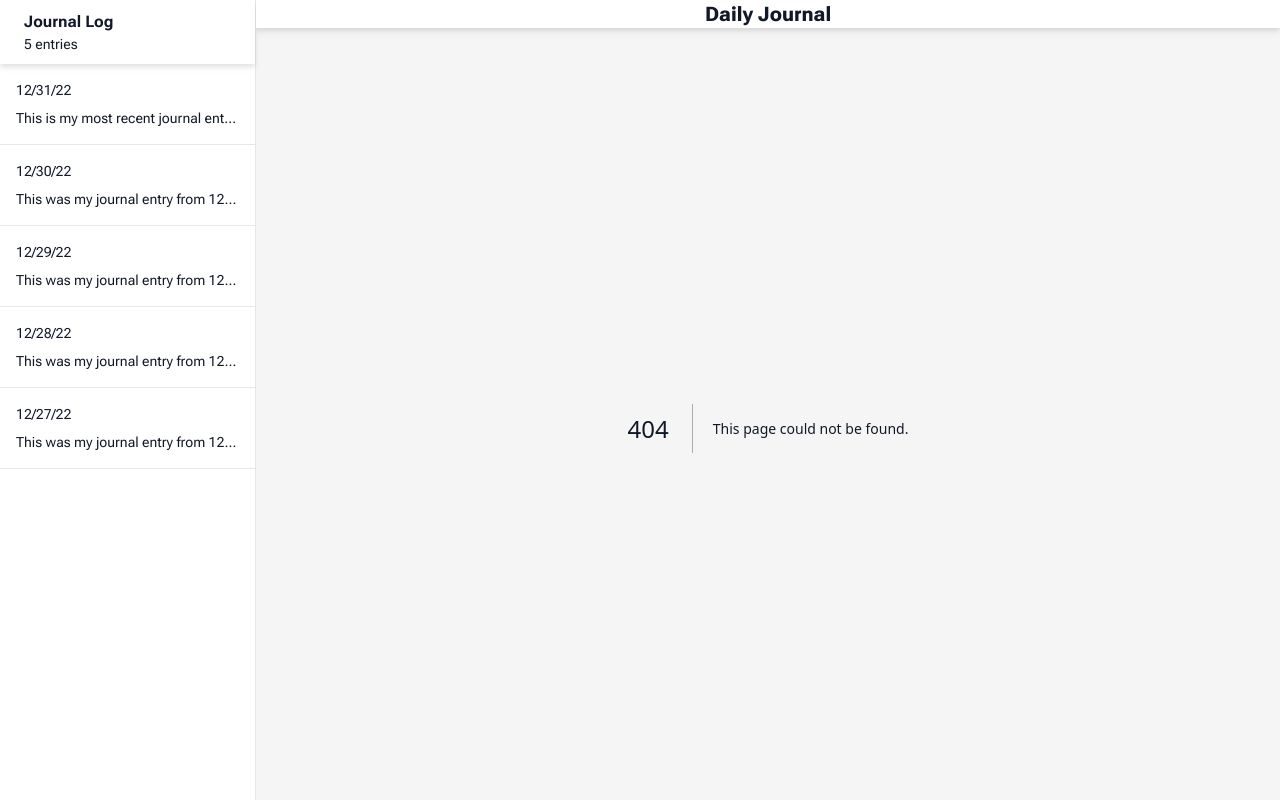
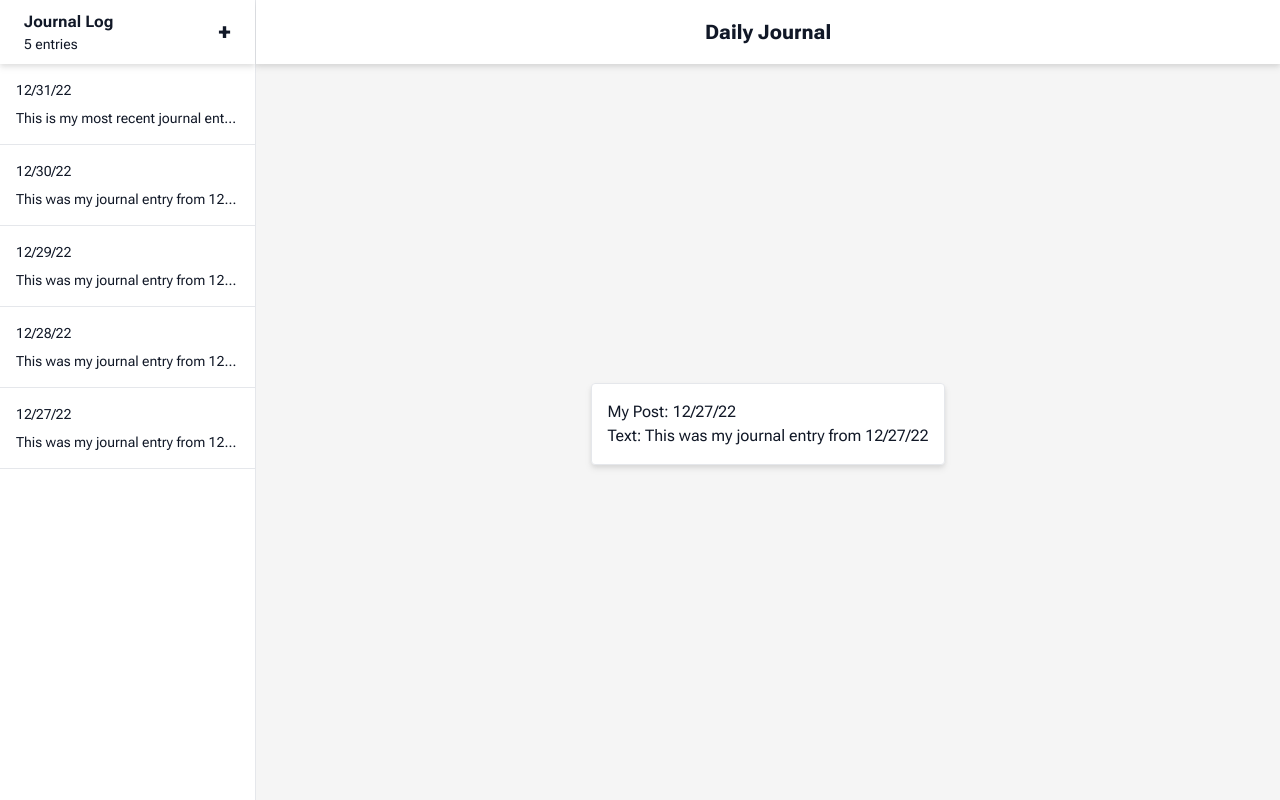
Before and after one commit to zhamann/daily-journal, a Next.js app: page /12-27-22 in a window 1280 px wide. Before the commit this address had no page. Built offline with nearby package versions, Linux system fonts and the light colour scheme.

Commit message:
Added dynamic routes for journal logs

```diff
--- /dev/null
+++ b/app/[slug]/page.tsx
@@ -0,0 +1,35 @@
+import React from 'react';
+import data from '@/data/journal.json';
+
+interface JournalProps {
+    params: {
+        slug: string
+    }
+}
+
+interface JournalEntry {
+    date: string;
+    text: string;
+}
+
+interface JournalData {
+    journal: JournalEntry[];
+}
+
+const journalData: JournalData = data as JournalData;
+const journal: JournalEntry[] = journalData.journal;
+
+const JournalPage: React.FC<JournalProps> = ({ params }) => {
+    const date = params.slug?.replaceAll('-', '/');
+    const entry = journal.find((item) => item.date === date);
+    const text = entry?.text || "Entry not found.";
+
+    return (
+        <div>
+            <div>My Post: {date}</div>
+            <div>Text: {text}</div>
+        </div>
+    );
+};
+
+export default JournalPage;
--- a/app/layout.tsx
+++ b/app/layout.tsx
@@ -1,10 +1,8 @@
 import React from 'react';
 import './globals.css';
 import { Roboto_Flex } from 'next/font/google';
-import JournalLog from '@/components/journal-log';
-import data from '@/data/journal.json'
+import SideBar from '@/components/sidebar';
 
-const journalLength = data.journal.length
 
 const roboto_flex = Roboto_Flex({
   subsets: ['latin'],
@@ -26,20 +24,18 @@ export default function RootLayout({
     <html lang="en">
       <body className={roboto_flex.className}>
         <div className="relative flex h-[calc(100dvh)] text-gray-900">
-          <div className="w-64 h-full border-r border-gray-200">
-            <div className="h-16 bg-white px-6 drop-shadow-md flex flex-col justify-center">
-              <div className="text-md font-bold">Journal Log</div>
-              <div className="text-sm">{journalLength} entries</div>
-            </div>
-            <div className="h-[calc(100dvh-4rem)] overflow-y-auto bg-white">
-              <JournalLog />
-            </div>
-          </div>
+          <SideBar />
           <main className="flex flex-1 flex-col overflow-y-hidden">
             <header className="h-16 bg-white px-6 drop-shadow-md flex items-center justify-center">
               <a className="text-xl font-extrabold">Daily Journal</a>
             </header>
-            <div className="flex flex-1 items-center justify-center bg-[#F5F5F5]">{children}</div>
+            <div className="flex flex-1 items-center justify-center bg-[#F5F5F5]">
+              <div className='card-wrapper flex justify-center max-w-2xl'>
+                <div className={'card border p-4 drop-shadow-md rounded mb-4 bg-white flex flex-col'}>
+                  {children}
+                </div>
+              </div>
+            </div>
           </main>
         </div>
       </body>
--- a/components/journal-card.tsx
+++ b/components/journal-card.tsx
@@ -7,7 +7,7 @@ interface JournalCardProps {
 
 const JournalCard: React.FC<JournalCardProps> = ({ date, text }) => {
     return (
-      <a href='#' className="border-b border-gray-200 p-4 text-sm bg-white flex flex-col">
+      <a href={`/${date?.replaceAll('/','-')}`} className="border-b border-gray-200 p-4 text-sm bg-white flex flex-col">
         <div className="mb-2">{date}</div>
         <div className="truncate">{text}</div>
       </a>
--- /dev/null
+++ b/components/sidebar.tsx
@@ -0,0 +1,28 @@
+import React from 'react';
+
+import JournalLog from './journal-log';
+import data from '@/data/journal.json'
+
+const journalLength = data.journal.length
+
+
+const SideBar = () => {
+    return (
+        <div className="w-64 h-full border-r border-gray-200">
+            <div className="h-16 bg-white px-6 drop-shadow-md flex justify-between">
+                <div className="flex flex-col justify-center">
+                    <div className="text-md font-bold">Journal Log</div>
+                    <div className="text-sm">{journalLength} entries</div>
+                </div>
+                <div className="text-2xl font-bold flex flex-col justify-center cursor-pointer">
+                   +
+                </div>
+                </div>
+                <div className="h-[calc(100dvh-4rem)] overflow-y-auto bg-white">
+                <JournalLog />
+            </div>
+        </div>
+    );
+  };
+
+  export default SideBar;
```
